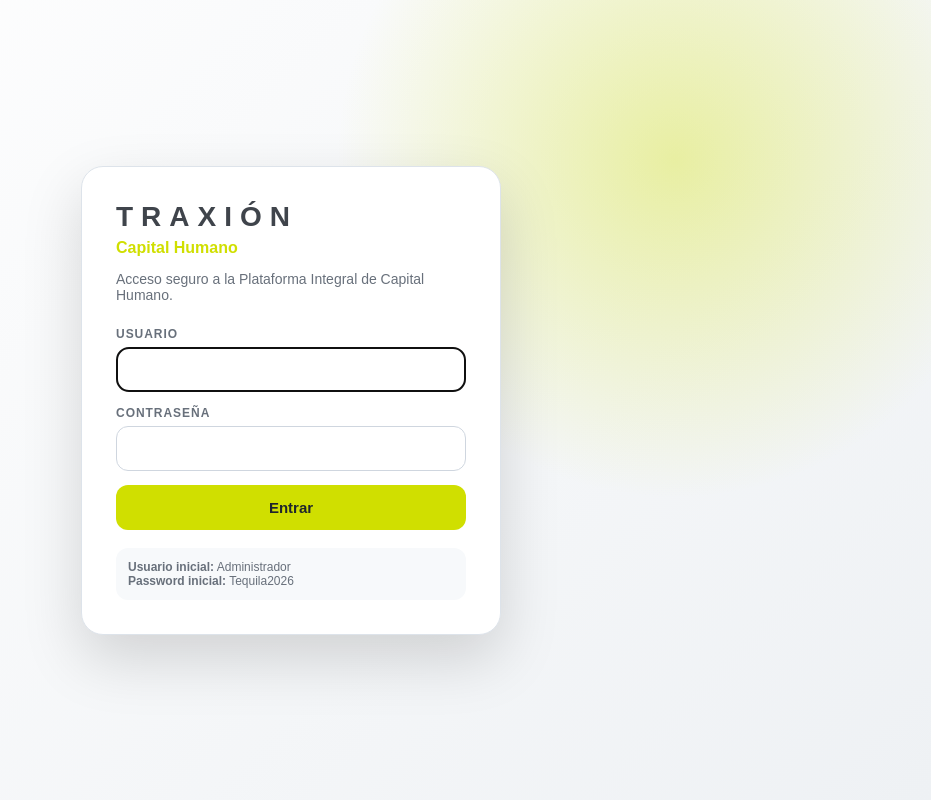
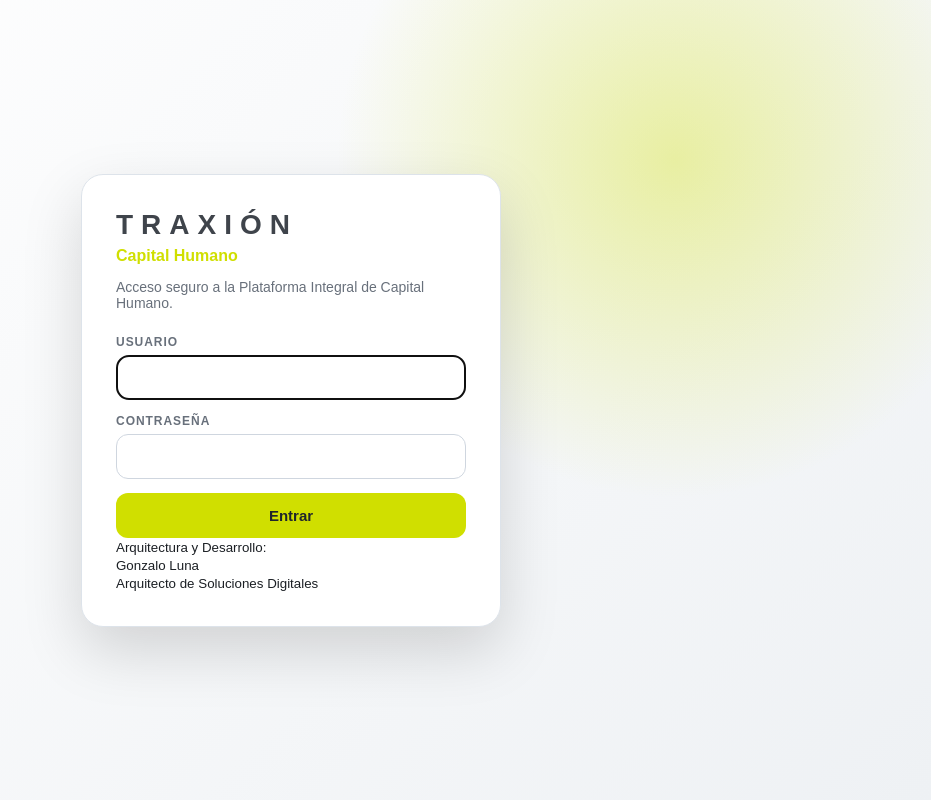
Before and after one commit to Gonz2020/chtraxion, a Flask app: page /login in a window 1280 px wide. Shown: the whole page, without its empty margins (349-1280 px from the left). Run offline with Flask 3, Linux system fonts and the light colour scheme.

Commit message:
Update login.html

```diff
--- a/templates/login.html
+++ b/templates/login.html
@@ -29,7 +29,13 @@
       <div class="field"><label>Contraseña</label><input name="password" type="password" required autocomplete="current-password"></div>
       <button class="login-btn">Entrar</button>
     </form>
-    <div class="hint"><b>Usuario inicial:</b> Administrador<br><b>Password inicial:</b> Tequila2026</div>
+    <div class="login-footer">
+    <small>
+        Arquitectura y Desarrollo:<br>
+        Gonzalo Luna<br>
+        Arquitecto de Soluciones Digitales
+    </small>
+</div>
   </main>
 </body>
 </html>
```
